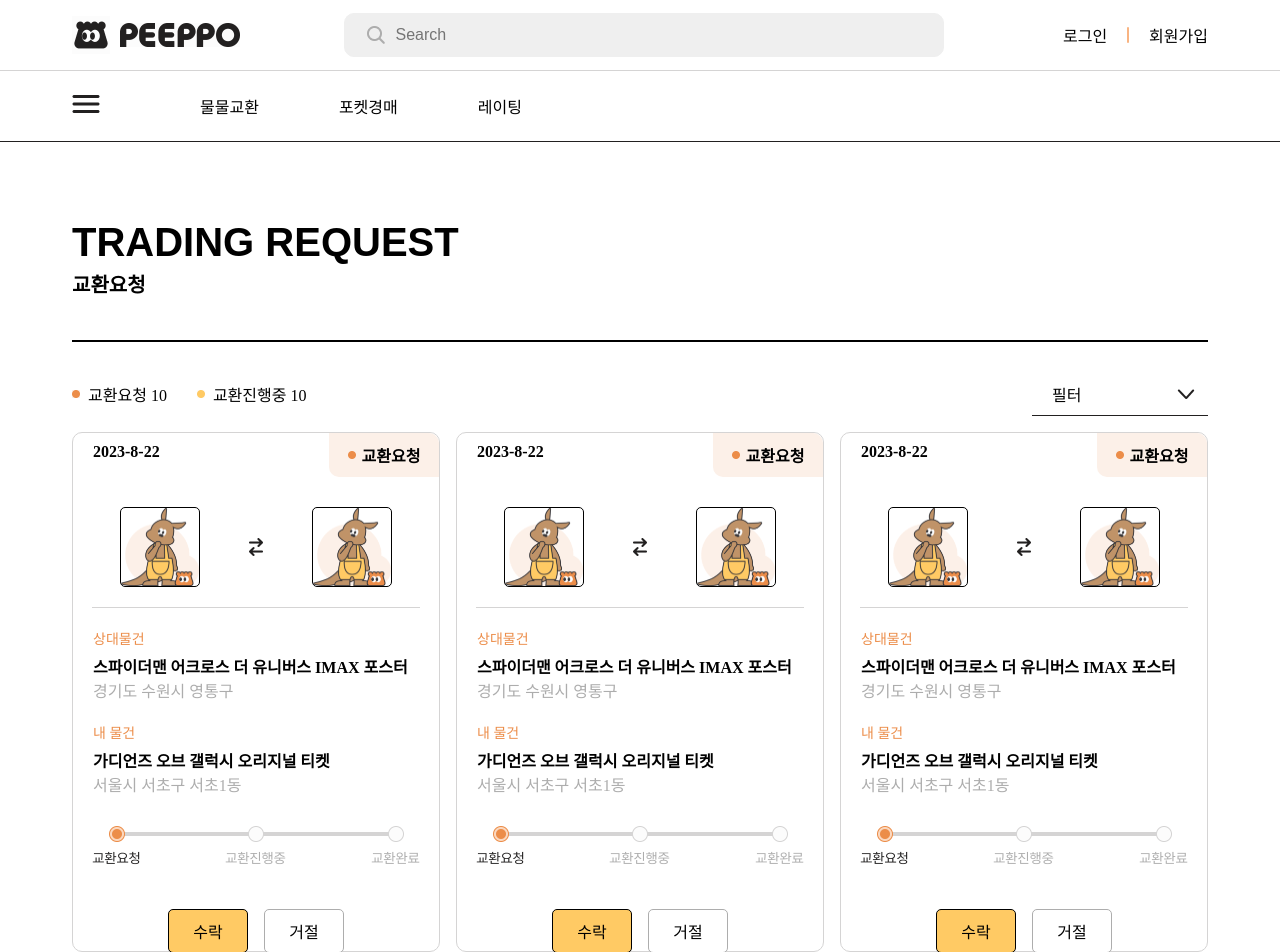
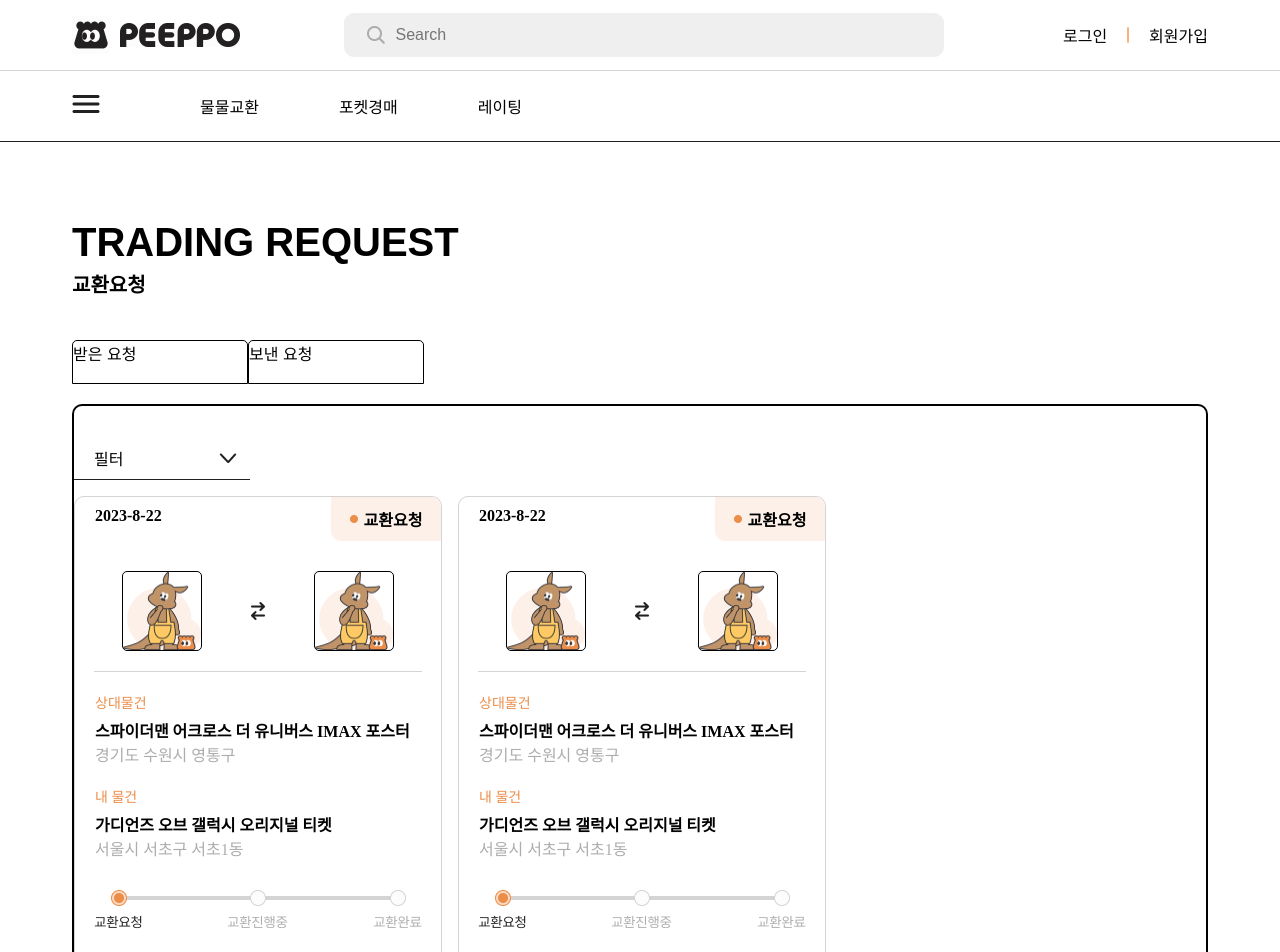
Before and after one commit to ffinal4/front-end, a React (Create React App) app: page /traderequest in a window 1280 px wide. Shown: the top 952 px of the page. Built offline with nearby package versions, Linux system fonts and the light colour scheme; no server answers; a web font is replaced by a local one.

Commit message:
PEEP-66 <Fix : 교환요청페이지 css 수정중>

```diff
--- a/src/pages/TradeRequestPage.tsx
+++ b/src/pages/TradeRequestPage.tsx
@@ -16,9 +16,12 @@ const TradeRequestPage = () => {
       <Container>
         <SubTitle>교환요청</SubTitle>
       </Container>
-      <TradeRequestListContainer>
-        <AllStateContainer>
-          <RequestStateContainer>
+      <RequestContainer>
+        <GetRequest>받은 요청</GetRequest>
+        <SendRequest>보낸 요청</SendRequest>
+      </RequestContainer>
+
+      {/* <RequestStateContainer>
         <RequestStateNumber>
           <DotImg src={orangedot} />
           교환요청 10
@@ -27,7 +30,9 @@ const TradeRequestPage = () => {
           <DotImg src={yellowdot} />
           교환진행중 10
         </RequestIngNumber>
-          </RequestStateContainer>
+      </RequestStateContainer> */}
+      <TradeRequestListContainer>
+        <AllStateContainer>
           <FilterContainer>
             <Filter
               onClick={() => {
@@ -79,6 +84,27 @@ export const SubTitle = styled.div`
   margin-bottom: 40px;
   margin-top: 6px;
 `;
+
+const RequestContainer = styled.div`
+  display: flex;
+`;
+
+const GetRequest = styled.div`
+  width: 176px;
+  height: 44px;
+  display: flex;
+  border: 1px solid black;
+  border-radius: 5px 5px 0px 0px;
+`;
+
+const SendRequest = styled.div`
+  width: 176px;
+  height: 44px;
+  display: flex;
+  border: 1px solid black;
+  border-radius: 5px 5px 0px 0px;
+`;
+
 export const FilterContainer = styled.div`
   z-index: 800;
 `;
@@ -102,11 +128,11 @@ export const ArrowImg = styled.img`
 `;
 
 export const TradeRequestListContainer = styled.div`
-  border-top: 2px solid black;
-  border-bottom: 2px solid black;
+  border: 2px solid black;
+  border-radius: 10px;
   margin-top: 20px;
-  max-width: 1136px;
-  height: 1764px;
+  max-width: 1216px;
+  height: 1784px;
 `;
 
 export const RequestDateMenu = styled.div`
@@ -165,6 +191,7 @@ export const ChatState = styled.div`
 export const RequestStateContainer = styled.div`
   display: flex;
   align-items: center;
+  justify-content: end;
 `;
 
 export const RequestStateNumber = styled.div`
```
Also changed, not shown: 1 other file (tests, documents, lock files or other folders). Lines whose indentation alone changed are shown as unchanged.
